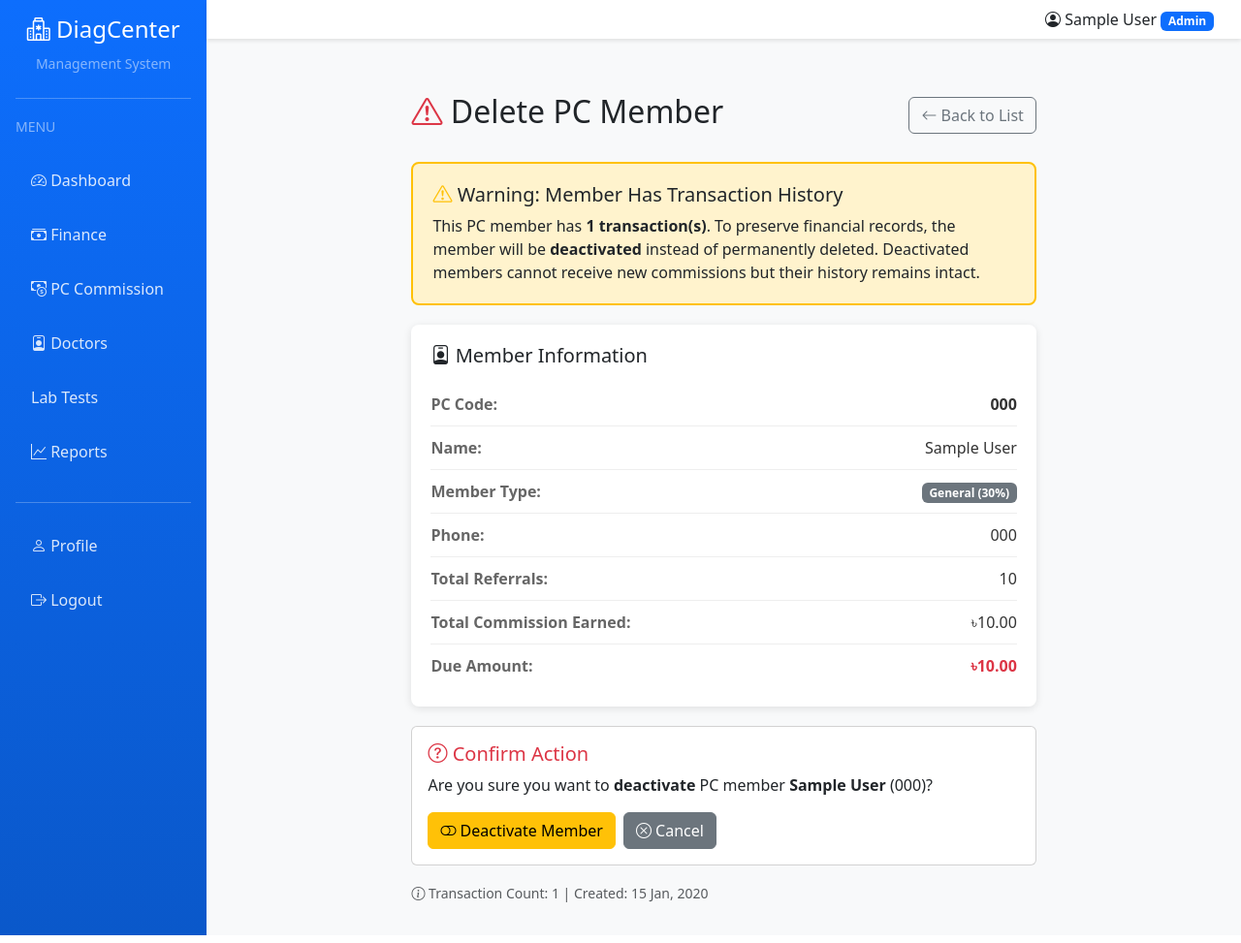
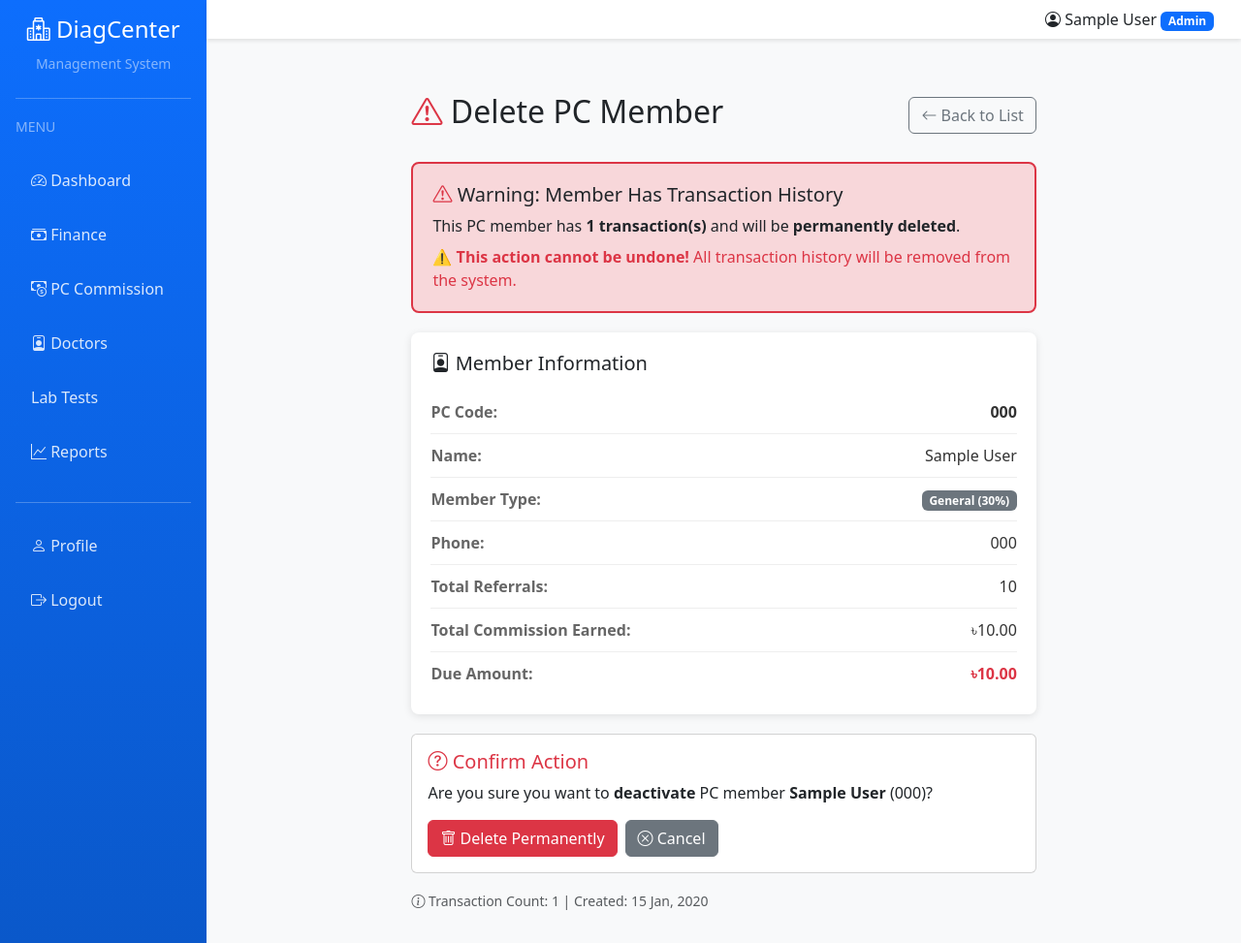
Before and after one commit to sa5613675-jpg/hosp, a Django app: page /accounts/pc-member/000/delete/ in a window 1280 px wide. Shown: the whole page at 97% size. Run offline with Django 5.2, Linux system fonts and the light colour scheme; a user stored in the database is signed in; tables that the repository leaves empty hold one stand-in row (values such as "Sample post"); some libraries are stand-ins or nearby versions.

Commit message:
Move Add PC Member button to member list page, enable permanent deletion for all members

```diff
--- a/accounts/pc_views.py
+++ b/accounts/pc_views.py
@@ -431,7 +431,7 @@ def pc_mark_paid(request, pc_code):
 
 @login_required
 def pc_member_delete(request, pc_code):
-    """Deactivate PC member (Admin only) - Never permanently delete for audit trail"""
+    """Delete PC member (Admin only) - Now allows deletion even with transactions"""
     if not request.user.is_admin:
         messages.error(request, "Access denied. Admin only.")
         return redirect('accounts:dashboard')
@@ -446,33 +446,25 @@ def pc_member_delete(request, pc_code):
     total_earned = member.total_commission_earned
 
     if request.method == 'POST':
-        # Always deactivate, never permanently delete (for audit trail)
-        if member.is_active:
-            member.is_active = False
-            member.save()
+        # Always permanently delete (user requested this behavior)
+        member.delete()
 
-            # Build deactivation reason message
-            reasons = []
-            if transaction_count > 0:
-                reasons.append(f'{transaction_count} transaction(s)')
-            if has_due_amount:
-                reasons.append(f'৳{member.due_amount:.2f} unpaid commission')
-            if total_earned > 0:
-                reasons.append(f'৳{total_earned:.2f} total earned')
+        # Build deletion info message
+        info_parts = []
+        if transaction_count > 0:
+            info_parts.append(f'{transaction_count} transaction(s)')
+        if has_due_amount:
+            info_parts.append(f'৳{member.due_amount:.2f} unpaid commission')
+        if total_earned > 0:
+            info_parts.append(f'৳{total_earned:.2f} total earned')
 
-            reason_text = ', '.join(reasons) if reasons else 'No transaction history'
+        info_text = ' - ' + ', '.join(info_parts) if info_parts else ''
 
-            messages.success(
-                request,
-                f'✅ PC Member "{member_name}" ({pc_code}) has been deactivated.<br>'
-                f'<strong>Reason:</strong> {reason_text}<br>'
-                f'<em>Member record preserved for audit trail.</em>'
-            )
-        else:
-            messages.info(
-                request,
-                f'PC Member "{member_name}" ({pc_code}) is already inactive.'
-            )
+        messages.success(
+            request,
+            f'✅ PC Member "{member_name}" ({pc_code}) has been permanently deleted.{info_text}',
+            extra_tags='safe'
+        )
 
         return redirect('accounts:pc_member_list', member_type=member_type)
 
--- a/templates/accounts/pc_dashboard.html
+++ b/templates/accounts/pc_dashboard.html
@@ -21,9 +21,6 @@
 <div class="d-flex justify-content-between align-items-center mb-4">
     <h2><i class="bi bi-cash-coin"></i> PC Commission Dashboard</h2>
     <div>
-        <button type="button" class="btn btn-success me-2" data-bs-toggle="modal" data-bs-target="#addMemberModal">
-            <i class="bi bi-person-plus"></i> Add PC Member
-        </button>
         <a href="{% url 'accounts:admin_dashboard' %}" class="btn btn-outline-secondary">
             <i class="bi bi-arrow-left"></i> Back to Admin Dashboard
         </a>
--- a/templates/accounts/pc_member_delete_confirm.html
+++ b/templates/accounts/pc_member_delete_confirm.html
@@ -49,20 +49,21 @@
             </div>
 
             {% if has_transactions %}
-            <div class="delete-warning">
-                <h5><i class="bi bi-exclamation-triangle text-warning"></i> Warning: Member Has Transaction History</h5>
-                <p class="mb-0">
-                    This PC member has <strong>{{ transaction_count }} transaction(s)</strong>.
-                    To preserve financial records, the member will be <strong>deactivated</strong> instead of permanently deleted.
-                    Deactivated members cannot receive new commissions but their history remains intact.
+            <div class="delete-danger">
+                <h5><i class="bi bi-exclamation-triangle text-danger"></i> Warning: Member Has Transaction History</h5>
+                <p class="mb-2">
+                    This PC member has <strong>{{ transaction_count }} transaction(s)</strong> and will be <strong>permanently deleted</strong>.
+                </p>
+                <p class="mb-0 text-danger">
+                    <strong>⚠️ This action cannot be undone!</strong> All transaction history will be removed from the system.
                 </p>
             </div>
             {% else %}
             <div class="delete-danger">
                 <h5><i class="bi bi-trash text-danger"></i> Permanent Deletion</h5>
                 <p class="mb-0">
-                    This PC member has no transaction history and will be <strong>permanently deleted</strong>.
-                    This action cannot be undone.
+                    This PC member will be <strong>permanently deleted</strong>.
+                    <strong>⚠️ This action cannot be undone!</strong>
                 </p>
             </div>
             {% endif %}
@@ -128,18 +129,12 @@
                         {% endif %}
                     </p>
 
-                    <form method="post" onsubmit="return confirm('Are you absolutely sure? This action cannot be undone.');">
+                    <form method="post" onsubmit="return confirm('⚠️ Are you absolutely sure you want to permanently delete this PC member? This action CANNOT be undone and will remove all associated data!');">
                         {% csrf_token %}
                         <div class="d-flex gap-2">
-                            {% if has_transactions %}
-                                <button type="submit" class="btn btn-warning">
-                                    <i class="bi bi-toggle-off"></i> Deactivate Member
-                                </button>
-                            {% else %}
-                                <button type="submit" class="btn btn-danger">
-                                    <i class="bi bi-trash"></i> Delete Permanently
-                                </button>
-                            {% endif %}
+                            <button type="submit" class="btn btn-danger">
+                                <i class="bi bi-trash"></i> Delete Permanently
+                            </button>
                             <a href="{% url 'accounts:pc_member_list' member.member_type %}" class="btn btn-secondary">
                                 <i class="bi bi-x-circle"></i> Cancel
                             </a>
--- a/templates/accounts/pc_member_list.html
+++ b/templates/accounts/pc_member_list.html
@@ -9,6 +9,9 @@
         {{ type_info.name }} PC Members ({{ type_info.percentage }}% Commission)
     </h2>
     <div>
+        <a href="{% url 'accounts:pc_member_create' %}" class="btn btn-success me-2">
+            <i class="bi bi-person-plus"></i> Add PC Member
+        </a>
         <a href="{% url 'accounts:pc_dashboard' %}" class="btn btn-outline-secondary">
             <i class="bi bi-arrow-left"></i> Back to Dashboard
         </a>
```
